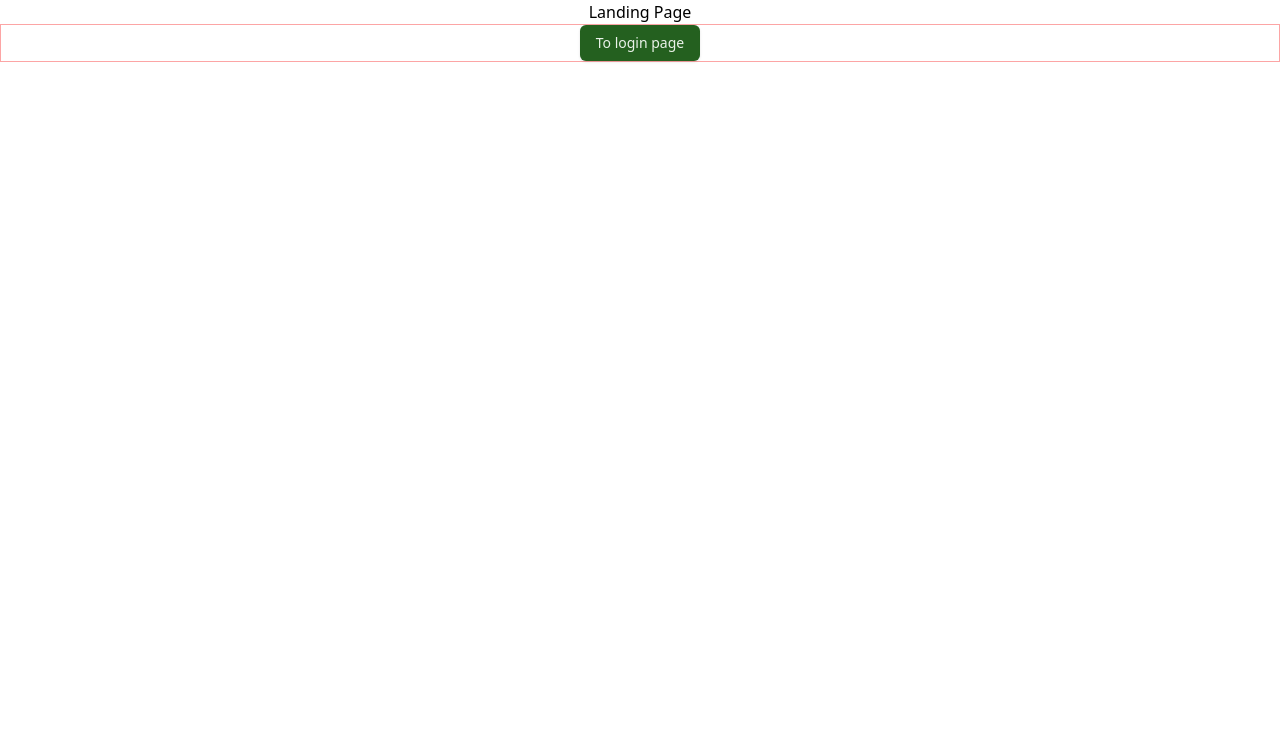
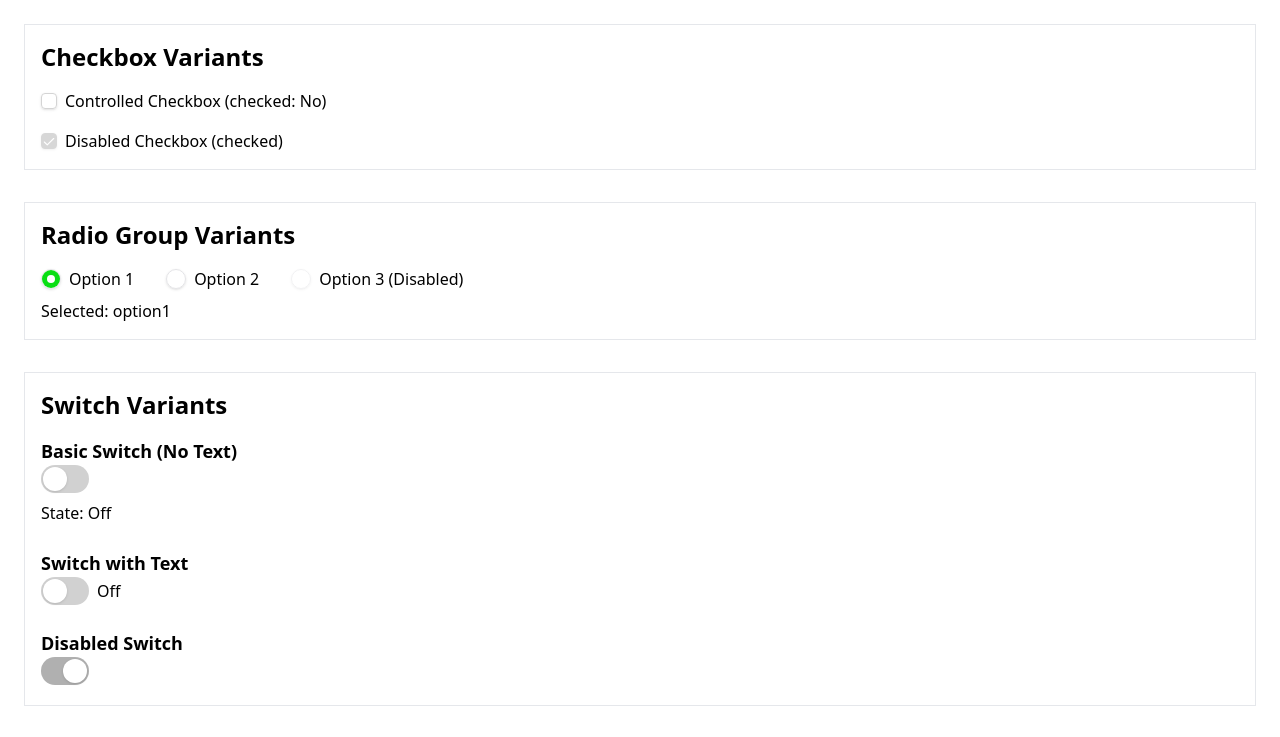
Before and after one commit to AlliedDataSolutions/gfgu-frontend, a React (Vite) app: page / in a window 1280 px wide. Shown: the top 737 px of the page. Built offline with nearby package versions, Linux system fonts and the light colour scheme.

Commit message:
Resolve radix-ui not found and remove obsolete code

```diff
--- a/src/app/App.tsx
+++ b/src/app/App.tsx
@@ -1,22 +1,22 @@
-import { AppRouter } from "@/features/router";
+// import { AppRouter } from "@/features/router";
+
+// function App() {
+//   return <AppRouter />;
+// }
+
+// export default App;
+
+
+// Uncomment code below to test new components
+import React from "react";
+import TestComponents from "./TestComponents";
 
 function App() {
-  return <AppRouter />;
+  return (
+    <>
+      <TestComponents />
+    </>
+  );
 }
 
 export default App;
-
-
-//Uncomment code below to test new components
-// import React from "react";
-// import TestComponents from "./TestComponents";
-
-// function App() {
-//   return (
-//     <>
-//       <TestComponents />
-//     </>
-//   );
-// }
-
-// export default App;
--- a/src/app/TestComponents.tsx
+++ b/src/app/TestComponents.tsx
@@ -1,5 +1,3 @@
-"use client";
-
 import { useState } from "react";
 import { Checkbox } from "@/components/ui/checkbox";
 import { RadioGroup, RadioGroupItem } from "@/components/ui/radio";
```
Also changed, not shown: src/components/ui/toast.tsx (line endings or trailing spaces).
